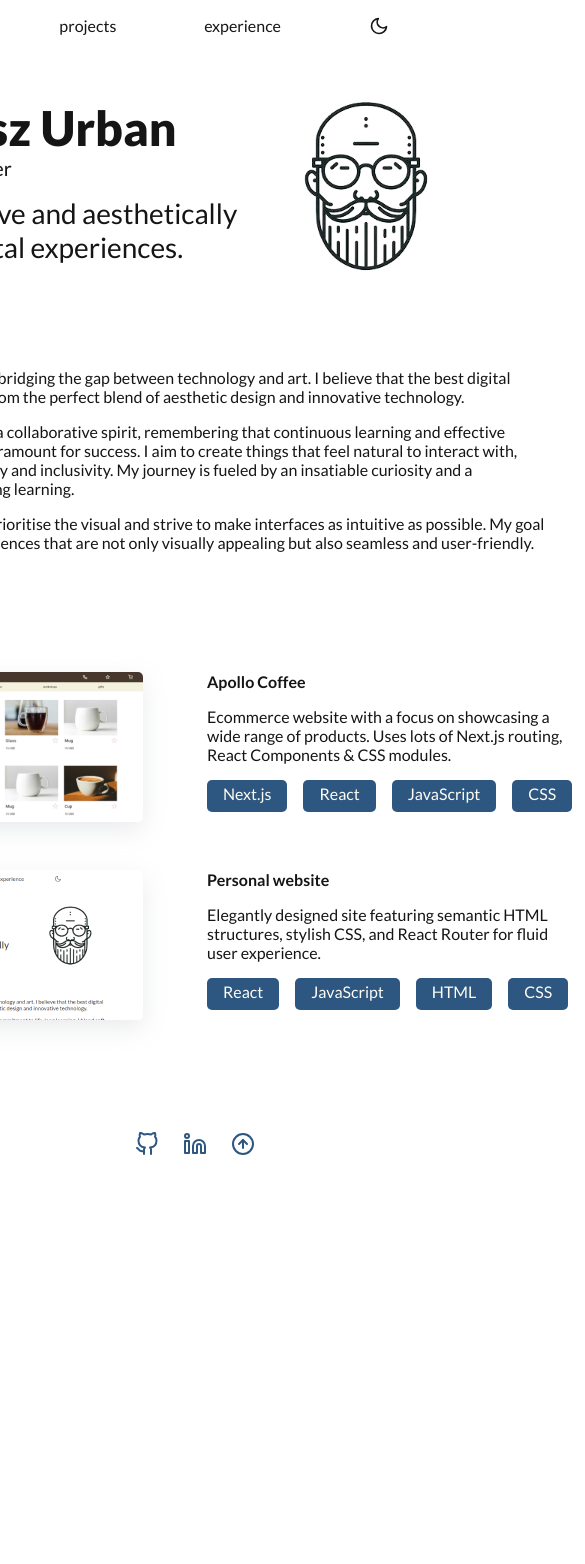
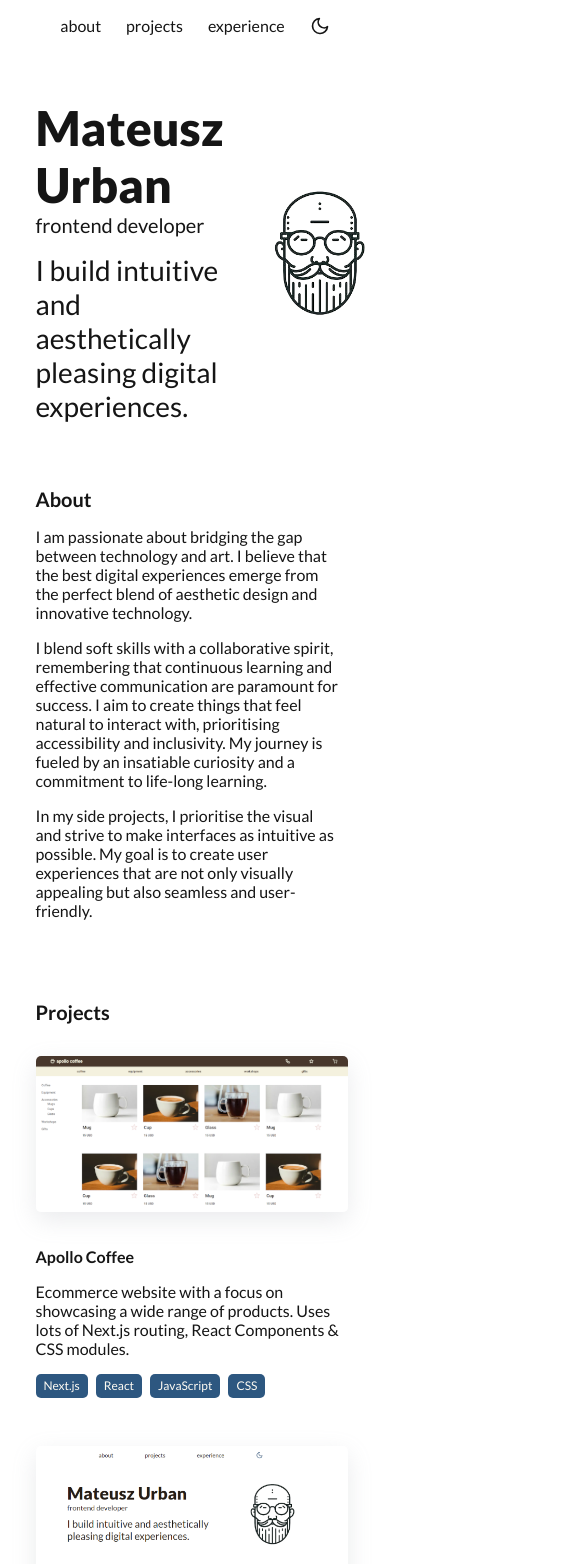
Before and after one commit to mateuszurban/portfolio-website, a React (Vite) app: page / in a window 390 px wide. Shown: the top 1564 px of the page, 585 px wide, since content can reach past the window. Before the commit the page ends 1220 px from the top, so only its background shows below. Built offline with nearby package versions, Linux system fonts and the light colour scheme.

Commit message:
Create responsive design rules

```diff
--- a/src/index.css
+++ b/src/index.css
@@ -61,8 +61,8 @@ h4 {
 .content {
   display: flex;
   flex-direction: column;
-  padding: 1rem 3rem 0rem 3rem;
-  width: 800px;
+  padding: 1rem 1rem 0rem 1rem;
+  width: 90%;
   min-width: 300px;
   min-height: 100vh;
 }
@@ -72,9 +72,9 @@ h4 {
 }
 
 nav {
+  width: 100%;
+  justify-content: space-evenly;
   display: flex;
-  width: 90%;
-  justify-content: space-evenly;
 }
 
 nav li:hover,
@@ -101,14 +101,18 @@ nav li:last-of-type:hover {
 }
 
 .hero img {
-  scale: 0.75;
+  scale: 0.55;
   position: absolute;
-  left: 60%;
-  top: 6%;
+  left: 48%;
+  top: 14%;
 }
 
 .about > * {
   margin-bottom: 1rem;
+}
+
+.about {
+  width: 95%;
 }
 
 .projects h3,
@@ -116,21 +120,13 @@ nav li:last-of-type:hover {
   margin-bottom: 1rem;
 }
 
-.project {
-  display: flex;
-}
-
 .project img {
-  width: 300px;
-  height: 150px;
+  margin-top: 1rem;
+  width: 80vw;
   margin-bottom: 2rem;
   border-radius: 5px;
 
   box-shadow: rgba(149, 157, 165, 0.2) 0px 8px 24px;
-}
-
-.projectDescription {
-  margin-left: 4rem;
 }
 
 .projectDescription h4,
@@ -142,16 +138,19 @@ nav li:last-of-type:hover {
   display: flex;
   gap: 1rem;
   align-items: center;
+
+  gap: 0.5rem;
 }
 
 .projectsTech li {
   color: var(--color-theme-secondary);
   background-color: var(--color-theme-main);
   text-align: center;
-  height: 2rem;
   /* This padding is responsible mainly for centering text inside a box, centering vertically was the problem. I didn't want to use buttons, because there is nothing to "press" here; makes no sense to create so many buttons. */
-  padding: 0.25rem 1rem 0 1rem;
+  padding: 0.25rem 0.5rem 0 0.5rem;
   border-radius: 5px;
+  font-size: 0.75rem;
+  height: 1.5rem;
 }
 
 .content > ul:last-of-type {
@@ -258,3 +257,66 @@ body.darkMode {
     background-color: var(--color-theme-secondary-dark);
   }
 }
+
+/* Everything related to responsive design */
+
+/* Applies to widths 600 or more */
+@media only screen and (min-width: 600px) {
+  .content {
+    width: 90%;
+    padding: 1rem 2rem 0rem 2rem;
+  }
+  nav {
+    width: 90%;
+  }
+  .hero img {
+    scale: 0.65;
+    left: 60%;
+    top: 6%;
+  }
+  .project img {
+    width: 70vw;
+    margin-bottom: 2rem;
+    border-radius: 5px;
+    max-width: 600px;
+  }
+  .projectDescription {
+    max-width: 550px;
+  }
+  .projectsTech {
+    gap: 1rem;
+  }
+  .projectsTech li {
+    font-size: 1rem;
+    height: 2rem;
+    padding: 0.25rem 1rem 0 1rem;
+  }
+}
+
+/* Applies to widths 850 or more */
+@media only screen and (min-width: 850px) {
+  .content {
+    width: 800px;
+    padding: 1rem 3rem 0rem 3rem;
+  }
+  .hero img {
+    scale: 0.75;
+  }
+  .about {
+    width: 100%;
+  }
+  .project {
+    display: flex;
+    flex-direction: row;
+  }
+  .project img {
+    margin-top: 0rem;
+    width: 300px;
+    height: 150px;
+    margin-bottom: 2rem;
+    border-radius: 5px;
+  }
+  .projectDescription {
+    margin-left: 4rem;
+  }
+}
```
